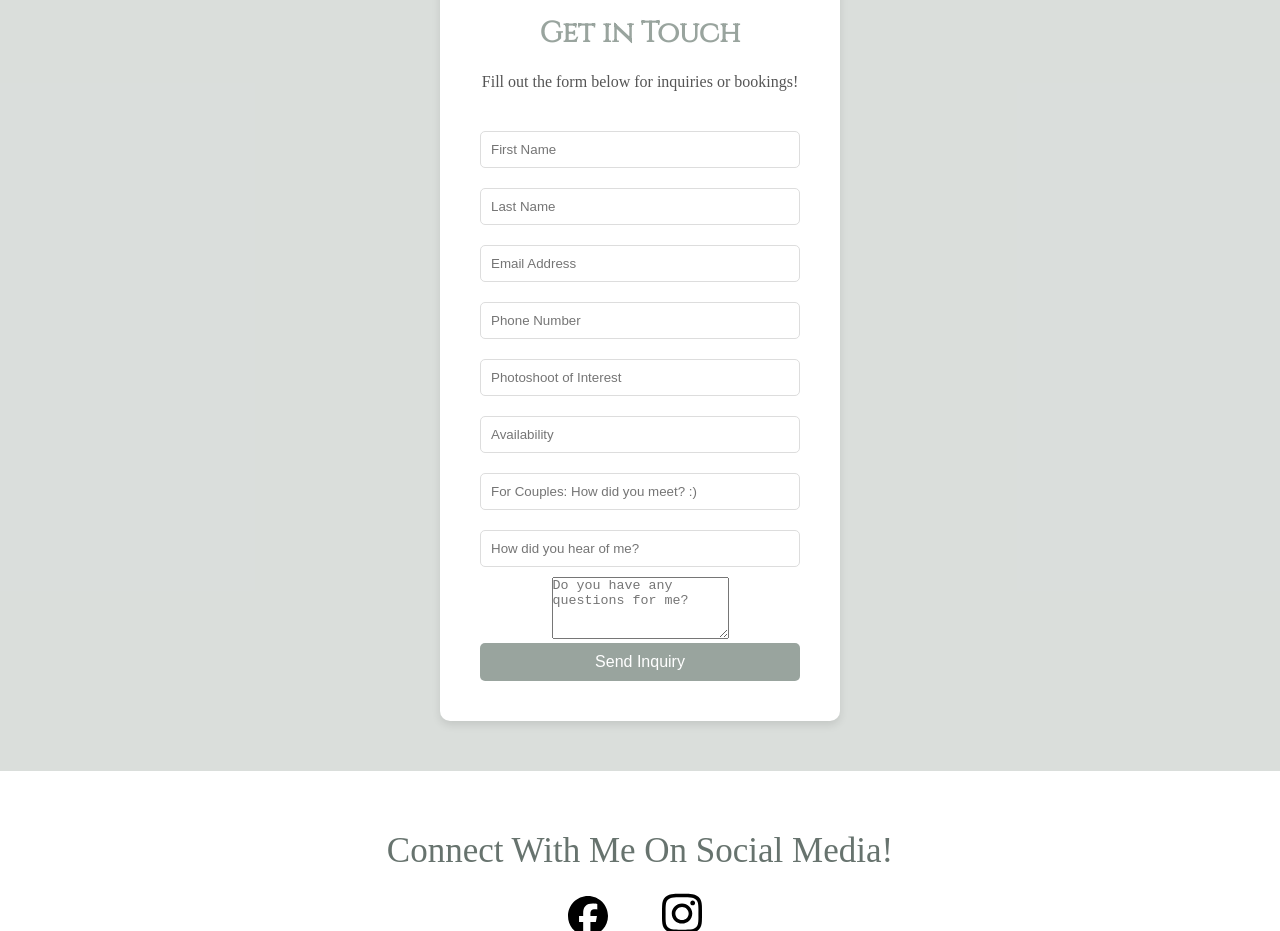
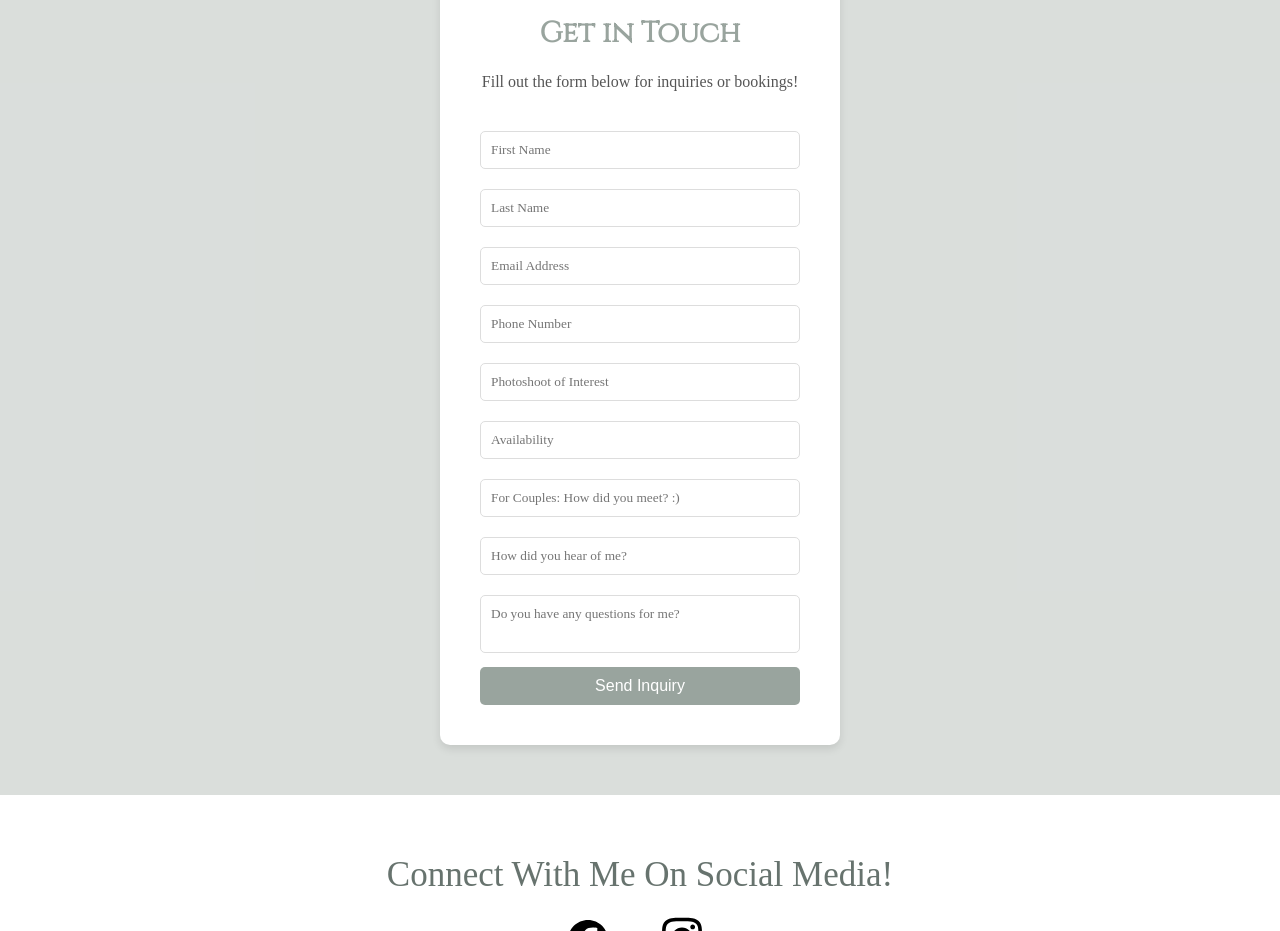
Before and after one commit to hannahansen/hannahansenphotography, a plain HTML site: page index.html in a window 1280 px wide. Shown: the part 3220-4151 px from the top of the page. Drawn offline with Linux system fonts and the light colour scheme.

Commit message:
Main inquiry aesthetics

```diff
--- a/main.css
+++ b/main.css
@@ -491,17 +491,26 @@ section {
     margin-bottom: 30px;
 }
 
-form input {
+form input,
+form textarea {
     width: 100%;
     padding: 10px;
     margin: 10px 0;
     border: 1px solid #ddd;
     border-radius: 5px;
+    font-family: inherit;
 }
 
-form input:focus {
+form input:focus,
+form textarea:focus {
     border-color: #77867ebf;
     outline: none;
+}
+
+form textarea {
+    height: 58px;
+    resize: none;
+    overflow: hidden;
 }
 
 .inquiry-btn {
```
